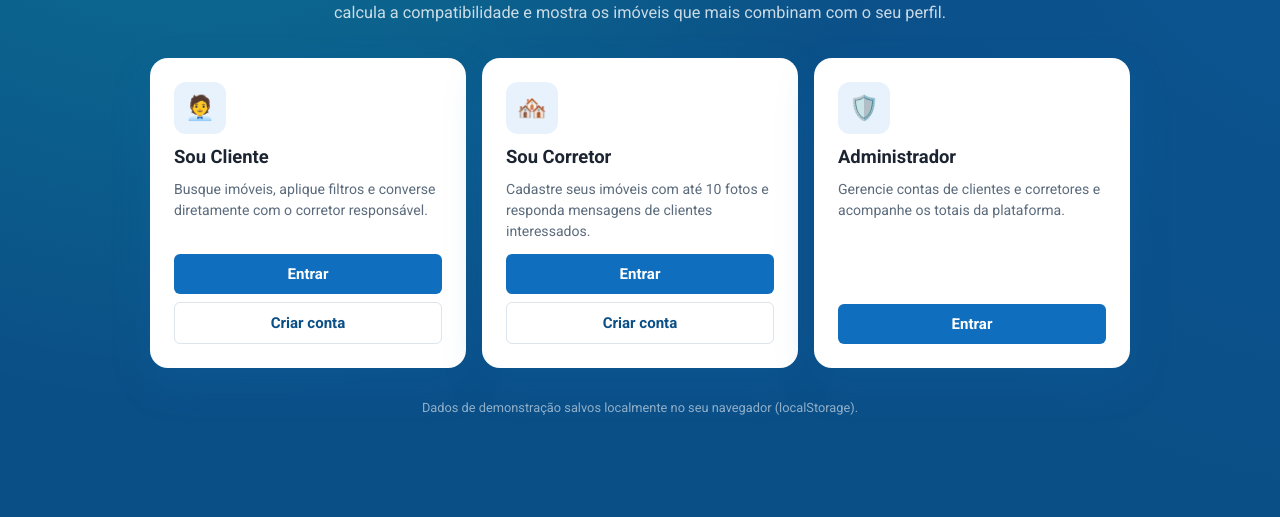
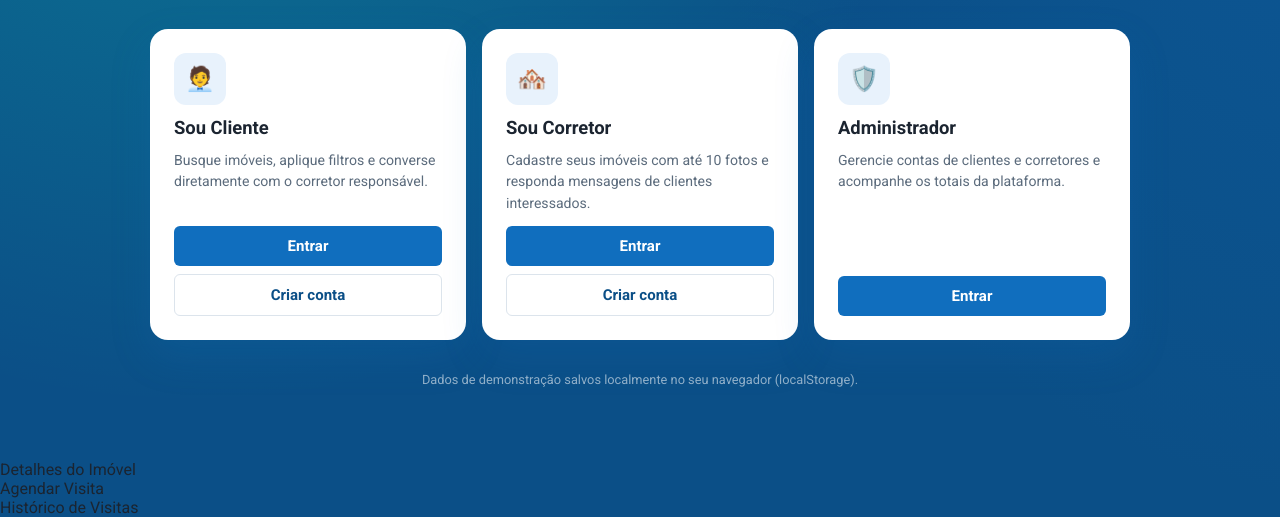
Before and after one commit to ElizabethTeixeira/Sistema-de-recomendacao-de-imoveis-, a plain HTML site: page index.html in a window 1280 px wide. Shown: the part 283-800 px from the top of the page. Drawn offline with Linux system fonts and the light colour scheme.

Commit message:
Add links de navegação para detalhes e histórico de visitas

```diff
--- a/index.html
+++ b/index.html
@@ -68,5 +68,9 @@
 <script src="assets/JS/botaoCarregando.js"></script>
 <script src="assets/JS/botaoFavorito.js"></script>
 <script src="assets/JS/validadorAgenda.js"></script>
+
+<a href="pages/detalhesImovel.html">Detalhes do Imóvel</a>
+<a href="pages/agendaVisita.html">Agendar Visita</a>
+<a href="pages/historicoVisitas.html">Histórico de Visitas</a>
 </body>
 </html>
```
